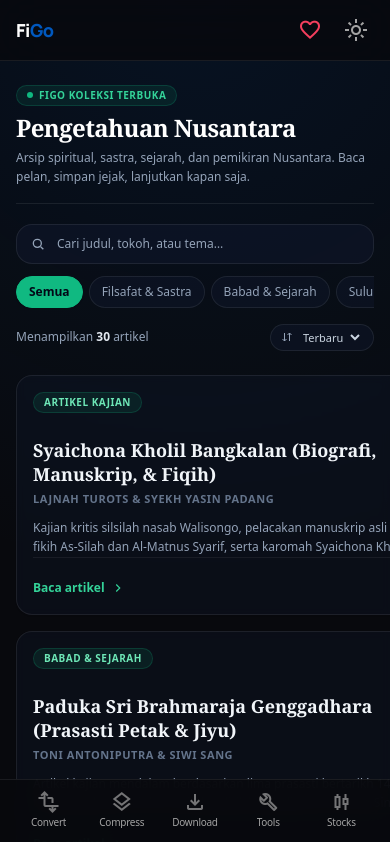
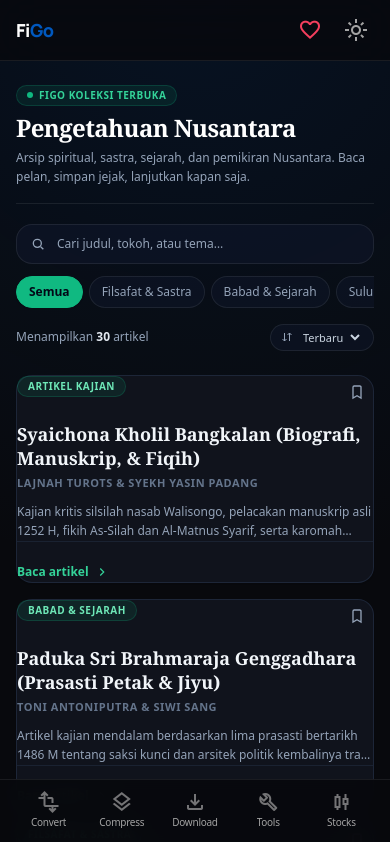
Before and after one commit to FikFikk/figo, a Nuxt app: page /articles in a window 390 px wide. Shown: the top 842 px of the page. Built offline with nearby package versions, Linux system fonts and the light colour scheme.

Commit message:
fix(catalogue): enforce grid-cols-1 constraints and high-contrast card borders

```diff
--- a/app/components/articles/ArticleCard.vue
+++ b/app/components/articles/ArticleCard.vue
@@ -1,7 +1,7 @@
 <template>
-  <article class="group flex h-full flex-col rounded-2xl border border-slate-200/80 bg-white/80 p-4 sm:p-5 shadow-sm hover:shadow-md backdrop-blur-sm transition-all duration-300 dark:border-white/[0.08] dark:bg-slate-900/40 dark:hover:bg-slate-900/80 dark:hover:border-emerald-500/30">
-    <div class="flex items-start justify-between gap-3">
-      <span class="max-w-[80%] rounded-full border border-emerald-500/20 bg-emerald-500/10 px-2.5 py-0.5 text-[10px] font-semibold uppercase tracking-wider text-emerald-700 dark:text-emerald-300">
+  <article class="group relative flex h-full w-full min-w-0 flex-col rounded-2xl border border-slate-200/90 bg-white p-4.5 sm:p-5 shadow-sm hover:shadow-md transition-all duration-300 dark:border-slate-800/90 dark:bg-[#10131c] dark:hover:border-emerald-500/40 dark:hover:bg-[#131724]">
+    <div class="flex items-start justify-between gap-3 w-full">
+      <span class="max-w-[80%] rounded-full border border-emerald-500/20 bg-emerald-500/10 px-2.5 py-0.5 text-[10px] font-semibold uppercase tracking-wider text-emerald-700 dark:text-emerald-300 shrink-0">
         {{ article.kategori }}
       </span>
       <button
@@ -20,21 +20,21 @@
       </button>
     </div>
 
-    <NuxtLink :to="readerLink" class="mt-3.5 outline-none focus-visible:rounded-2xl focus-visible:outline focus-visible:outline-2 focus-visible:outline-offset-4 focus-visible:outline-emerald-600">
-      <h2 class="font-serif text-lg sm:text-xl font-bold leading-snug text-slate-900 transition group-hover:text-emerald-700 dark:text-slate-100 dark:group-hover:text-emerald-300">
+    <NuxtLink :to="readerLink" class="mt-3.5 block w-full min-w-0 outline-none focus-visible:rounded-2xl focus-visible:outline focus-visible:outline-2 focus-visible:outline-offset-4 focus-visible:outline-emerald-600">
+      <h2 class="font-serif text-lg sm:text-xl font-bold leading-snug text-slate-900 transition group-hover:text-emerald-700 dark:text-slate-100 dark:group-hover:text-emerald-300 break-words">
         {{ article.judul }}
       </h2>
-      <p class="mt-1 text-[11px] font-semibold uppercase tracking-wider text-slate-400 dark:text-slate-500">{{ article.tokoh }}</p>
-      <p class="mt-2.5 line-clamp-2 text-xs sm:text-sm leading-relaxed text-slate-600 dark:text-slate-400">{{ article.deskripsi }}</p>
+      <p class="mt-1 text-[11px] font-semibold uppercase tracking-wider text-slate-400 dark:text-slate-500 truncate">{{ article.tokoh }}</p>
+      <p class="mt-2.5 line-clamp-2 text-xs sm:text-sm leading-relaxed text-slate-600 dark:text-slate-400 break-words">{{ article.deskripsi }}</p>
     </NuxtLink>
 
-    <div class="mt-auto pt-4 border-t border-slate-100 dark:border-white/[0.06]">
-      <div v-if="progress && progress.percent > 0" class="space-y-1.5 mb-3" aria-label="Progres membaca">
+    <div class="mt-auto pt-4 border-t border-slate-100 dark:border-slate-800/70 w-full min-w-0">
+      <div v-if="progress && progress.percent > 0" class="space-y-1.5 mb-3 w-full" aria-label="Progres membaca">
         <div class="flex items-center justify-between text-[11px] font-semibold text-emerald-600 dark:text-emerald-400">
           <span>Progres baca</span><span>{{ progress.percent }}%</span>
         </div>
-        <div class="h-1 overflow-hidden rounded-full bg-slate-100 dark:bg-slate-800">
-          <div class="h-full rounded-full bg-emerald-500" :style="{ width: `${progress.percent}%` }" />
+        <div class="h-1.5 w-full overflow-hidden rounded-full bg-slate-100 dark:bg-slate-800">
+          <div class="h-full rounded-full bg-emerald-500 transition-all duration-300" :style="{ width: `${progress.percent}%` }" />
         </div>
       </div>
       <NuxtLink :to="readerLink" class="inline-flex items-center gap-1.5 text-xs sm:text-sm font-semibold text-emerald-700 transition group-hover:text-emerald-900 dark:text-emerald-400 dark:group-hover:text-emerald-200">
--- a/app/components/articles/ArticleCatalogue.vue
+++ b/app/components/articles/ArticleCatalogue.vue
@@ -1,6 +1,6 @@
 <template>
-  <section aria-label="Katalog artikel">
-    <div v-if="articles.length" class="grid gap-4 sm:grid-cols-2 xl:grid-cols-3">
+  <section class="w-full min-w-0" aria-label="Katalog artikel">
+    <div v-if="articles.length" class="grid grid-cols-1 gap-4 sm:grid-cols-2 xl:grid-cols-3 w-full min-w-0">
       <ArticleCard
         v-for="article in articles"
         :key="article.id"
```
Also changed, not shown: 1 other file (tests, documents, lock files or other folders).
